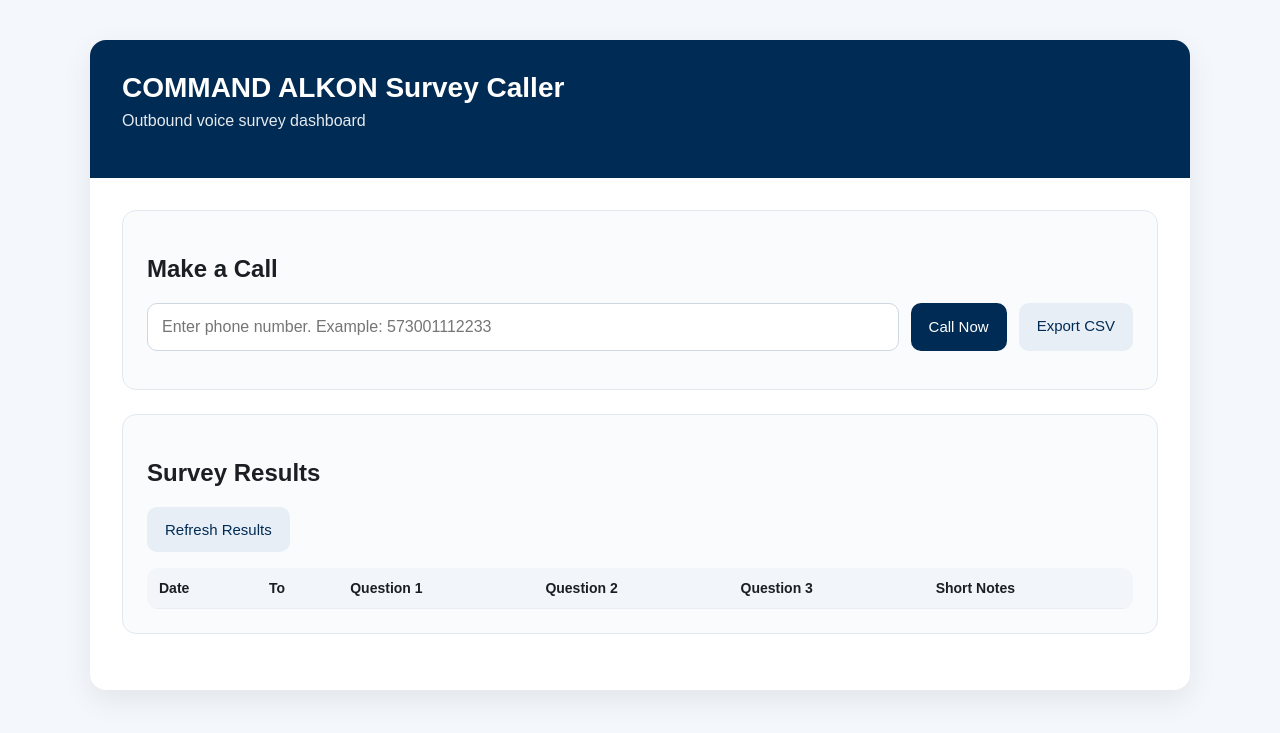
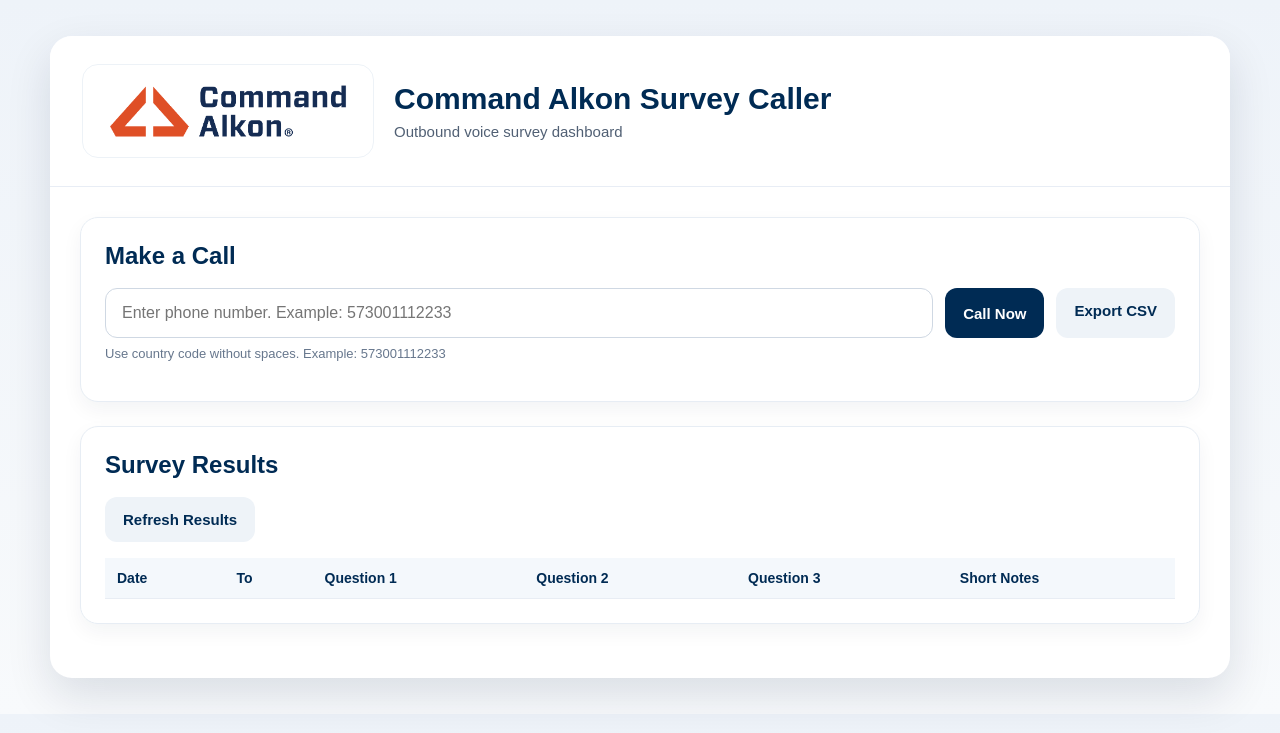
Before and after one commit to aromerokm/surveytest, a Flask app: page / in a window 1280 px wide. Shown: the top 733 px of the page. Run offline with Flask 3, Linux system fonts and the light colour scheme; data that the repository does not hold is empty.

Commit message:
Refactor dashboard HTML for improved styling
Updated styling and structure of the dashboard HTML. Changed title, improved layout, and adjusted styles for better appearance.

```diff
--- a/templates/dashboard.html
+++ b/templates/dashboard.html
@@ -3,101 +3,193 @@
 <head>
   <meta charset="UTF-8" />
   <meta name="viewport" content="width=device-width, initial-scale=1.0" />
-  <title>COMMAND ALKON Survey Caller</title>
+  <title>Command Alkon Survey Caller</title>
   <style>
+    * {
+      box-sizing: border-box;
+    }
+
     body {
       margin: 0;
       font-family: Arial, sans-serif;
-      background: #f4f7fb;
-      color: #1b1f23;
+      background: linear-gradient(180deg, #eef3f9 0%, #f8fafc 100%);
+      color: #14213d;
     }
+
     .container {
-      max-width: 1100px;
-      margin: 40px auto;
-      background: white;
-      border-radius: 16px;
-      box-shadow: 0 10px 30px rgba(0,0,0,0.08);
+      max-width: 1180px;
+      margin: 36px auto;
+      background: #ffffff;
+      border-radius: 22px;
+      box-shadow: 0 18px 45px rgba(0, 24, 54, 0.12);
       overflow: hidden;
     }
+
     .header {
-      background: #002b54;
-      color: white;
-      padding: 32px;
+      background: #ffffff;
+      padding: 28px 32px;
+      border-bottom: 1px solid #e8edf5;
+      display: flex;
+      align-items: center;
+      gap: 20px;
+      flex-wrap: wrap;
     }
-    .header h1 {
+
+    .logo-wrap {
+      background: #ffffff;
+      padding: 10px 14px;
+      border-radius: 16px;
+      border: 1px solid #edf2f7;
+      display: flex;
+      align-items: center;
+      justify-content: center;
+    }
+
+    .logo-wrap img {
+      height: 72px;
+      width: auto;
+      display: block;
+    }
+
+    .header-text h1 {
       margin: 0;
-      font-size: 28px;
+      font-size: 30px;
+      color: #002b54;
+      line-height: 1.1;
     }
-    .header p {
-      margin-top: 8px;
-      opacity: 0.9;
+
+    .header-text p {
+      margin: 8px 0 0;
+      color: #516074;
+      font-size: 15px;
     }
+
     .content {
-      padding: 32px;
+      padding: 30px;
     }
+
     .card {
-      background: #f9fbfd;
-      border: 1px solid #e3e8ef;
-      border-radius: 14px;
+      background: #ffffff;
+      border: 1px solid #e7edf4;
+      border-radius: 18px;
       padding: 24px;
       margin-bottom: 24px;
+      box-shadow: 0 8px 20px rgba(14, 31, 53, 0.05);
     }
+
+    .card h2 {
+      margin-top: 0;
+      margin-bottom: 18px;
+      color: #002b54;
+    }
+
     .row {
       display: flex;
       gap: 12px;
       flex-wrap: wrap;
     }
+
     input {
       flex: 1;
-      min-width: 240px;
-      padding: 14px;
-      border: 1px solid #cfd7e3;
-      border-radius: 10px;
+      min-width: 250px;
+      padding: 15px 16px;
+      border: 1px solid #cfd8e3;
+      border-radius: 12px;
       font-size: 16px;
+      outline: none;
     }
+
+    input:focus {
+      border-color: #002b54;
+      box-shadow: 0 0 0 4px rgba(0, 43, 84, 0.08);
+    }
+
     button, a.btn {
       background: #002b54;
       color: white;
       border: none;
-      border-radius: 10px;
+      border-radius: 12px;
       padding: 14px 18px;
       cursor: pointer;
       text-decoration: none;
       display: inline-block;
       font-size: 15px;
+      font-weight: 600;
     }
+
+    button:hover, a.btn:hover {
+      opacity: 0.95;
+    }
+
     button.secondary, a.secondary {
-      background: #e8eef6;
+      background: #eef3f8;
       color: #002b54;
     }
+
     #status {
-      margin-top: 14px;
-      font-weight: bold;
+      margin-top: 16px;
+      font-weight: 600;
+      color: #1c3557;
     }
+
+    .table-wrap {
+      overflow-x: auto;
+      margin-top: 16px;
+    }
+
     table {
       width: 100%;
       border-collapse: collapse;
       background: white;
-      border-radius: 10px;
-      overflow: hidden;
     }
+
     th, td {
       text-align: left;
       padding: 12px;
-      border-bottom: 1px solid #e9edf3;
+      border-bottom: 1px solid #e8edf4;
       font-size: 14px;
       vertical-align: top;
     }
+
     th {
-      background: #f2f6fb;
+      background: #f4f8fc;
+      color: #002b54;
+      position: sticky;
+      top: 0;
+    }
+
+    .hint {
+      margin-top: 8px;
+      color: #67778d;
+      font-size: 13px;
+    }
+
+    @media (max-width: 768px) {
+      .header {
+        flex-direction: column;
+        align-items: flex-start;
+      }
+
+      .logo-wrap img {
+        height: 58px;
+      }
+
+      .header-text h1 {
+        font-size: 24px;
+      }
     }
   </style>
 </head>
 <body>
   <div class="container">
     <div class="header">
-      <h1>COMMAND ALKON Survey Caller</h1>
-      <p>Outbound voice survey dashboard</p>
+      <div class="logo-wrap">
+        <img src="/static/logo.png" alt="COMMAND ALKON Logo">
+      </div>
+      <div class="header-text">
+        <h1>Command Alkon Survey Caller</h1>
+        <p>Outbound voice survey dashboard</p>
+      </div>
     </div>
 
     <div class="content">
@@ -108,13 +200,17 @@
           <button onclick="startCall()">Call Now</button>
           <a class="btn secondary" href="/download-results">Export CSV</a>
         </div>
+        <div class="hint">Use country code without spaces. Example: 573001112233</div>
         <div id="status"></div>
       </div>
 
       <div class="card">
         <h2>Survey Results</h2>
-        <button class="secondary" onclick="loadResults()">Refresh Results</button>
-        <div style="margin-top: 16px; overflow-x:auto;">
+        <div class="row">
+          <button class="secondary" onclick="loadResults()">Refresh Results</button>
+        </div>
+
+        <div class="table-wrap">
           <table id="resultsTable">
             <thead>
               <tr>
```
